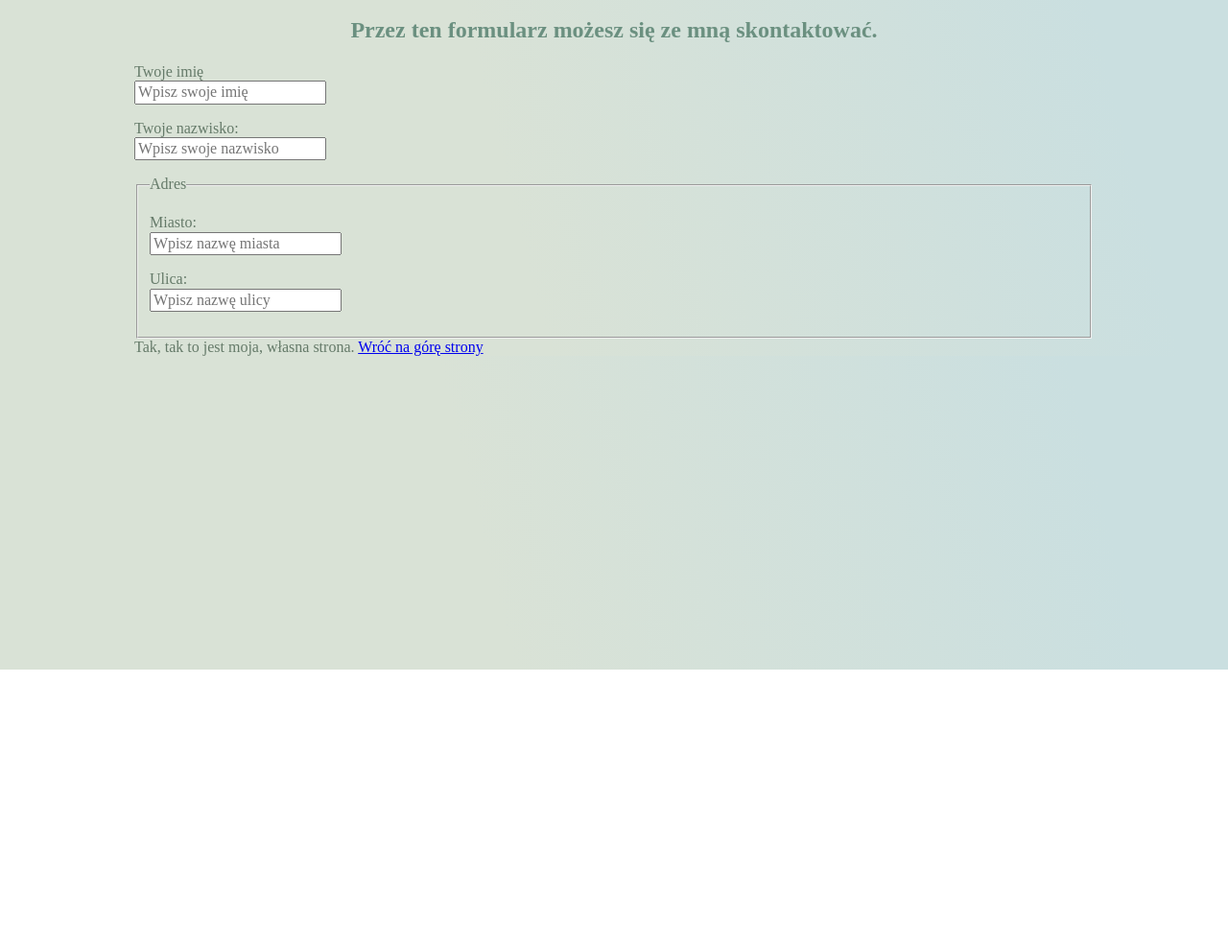
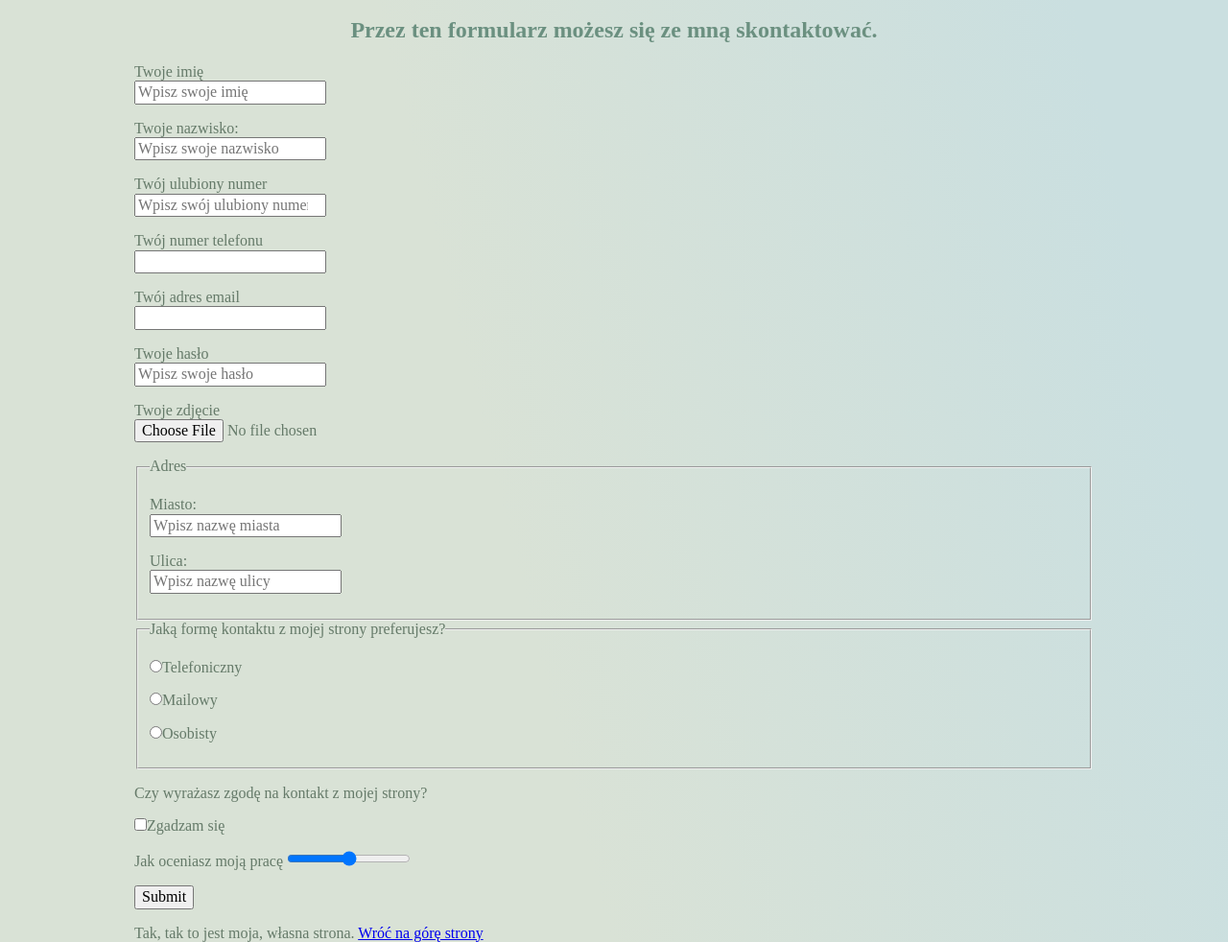
Before and after one commit to olapowajbo/homepage, a plain HTML site: page contact.html in a window 1280 px wide. Shown: the part 102-1084 px from the top of the page at 96% size. Before the commit the page ends 800 px from the top, so only its background shows below. Drawn offline with Linux system fonts and the light colour scheme.

```diff
--- a/contact.html
+++ b/contact.html
@@ -25,15 +25,35 @@
         <h2 class="contact-section--title">
           Przez ten formularz możesz się ze mną skontaktować.
         </h2>
-        <form class="form">
+        <form method="post" action="https://dev.cotenfrontend.pl" class="form">
             <p>
                 <label for="firstName">Twoje imię</label>
-                <input class="form__item" type="text" placeholder="Wpisz swoje imię" id="firstName" name="firstName">
+                <input required class="form__item" type="text" placeholder="Wpisz swoje imię" id="firstName" name="firstName">
             </p>
             <p>
                 <label>Twoje nazwisko:
                 <input class="form__item" type="text" placeholder ="Wpisz swoje nazwisko" id="lastName" name="lastName">
             </label>
+            </p>
+            <p>
+              <label for="favouriteNumber">Twój ulubiony numer</label>
+              <input class="form__item" type="number" placeholder="Wpisz swój ulubiony numer" id="favouriteNumber" name="favouriteNumber">
+            </p>
+            <p>
+              <label for="phoneNumber">Twój numer telefonu</label>
+              <input class="form__item" type="tel" id="phoneNumber" name="phoneNumber">
+            </p>
+            <p>
+              <label for="mailAdress">Twój adres email</label>
+              <input class="form__item" type="email" id="mailAdress" name="mailAdress">
+            </p>
+            <p>
+              <label for="password">Twoje hasło</label>
+              <input class="form__item" type="password" placeholder="Wpisz swoje hasło" id="password" name="password">
+            </p>
+            <p>
+              <label for="avatar">Twoje zdjęcie</label>
+              <input class="form__item" type="file" placeholder="Wpisz swój ulubiony numer" id="avatar" name="avatar">
             </p>
             <fieldset>
                 <legend>Adres</legend>
@@ -48,6 +68,31 @@
                 </label>
                 </p>
             </fieldset>
+            <fieldset>
+              <legend>Jaką formę kontaktu z mojej strony preferujesz?</legend>
+              <p>
+                  <label><input name="contactName" type="radio" value="telefoniczny">Telefoniczny</label>
+              </p>
+              <p>
+                <label><input name="contactName" type="radio" value="mailowy">Mailowy</label>
+              </p>
+              <p>
+              <label><input name="contactName" type="radio" value="osobisty">Osobisty</label>
+              </p>
+              </fieldset>
+              <p>
+                Czy wyrażasz zgodę na kontakt z mojej strony?
+              </p>
+              <p>
+                <label><input name="agreement" type="checkbox" value="agree">Zgadzam się</label>
+              </p>
+              <p>
+                <label for="workNote">Jak oceniasz moją pracę</label>
+                <input class="range--js" type="range" id="range" name="range" min="0" max="100" step="10">
+              </p>
+              <p>
+                <input type="submit">
+              </p>
         </form>
         <footer class="footer">
             Tak, tak to jest moja, własna strona.
--- a/style.css
+++ b/style.css
@@ -31,6 +31,10 @@
 }
 .hello-section {
 
+}
+.hello-section--grid {
+  display: grid;
+  grid-template-columns: 1fr 3fr;
 }
 .hello-section--title {
   color: #6b9080;
```
Also changed, not shown: index.html (+12 -4 lines).
